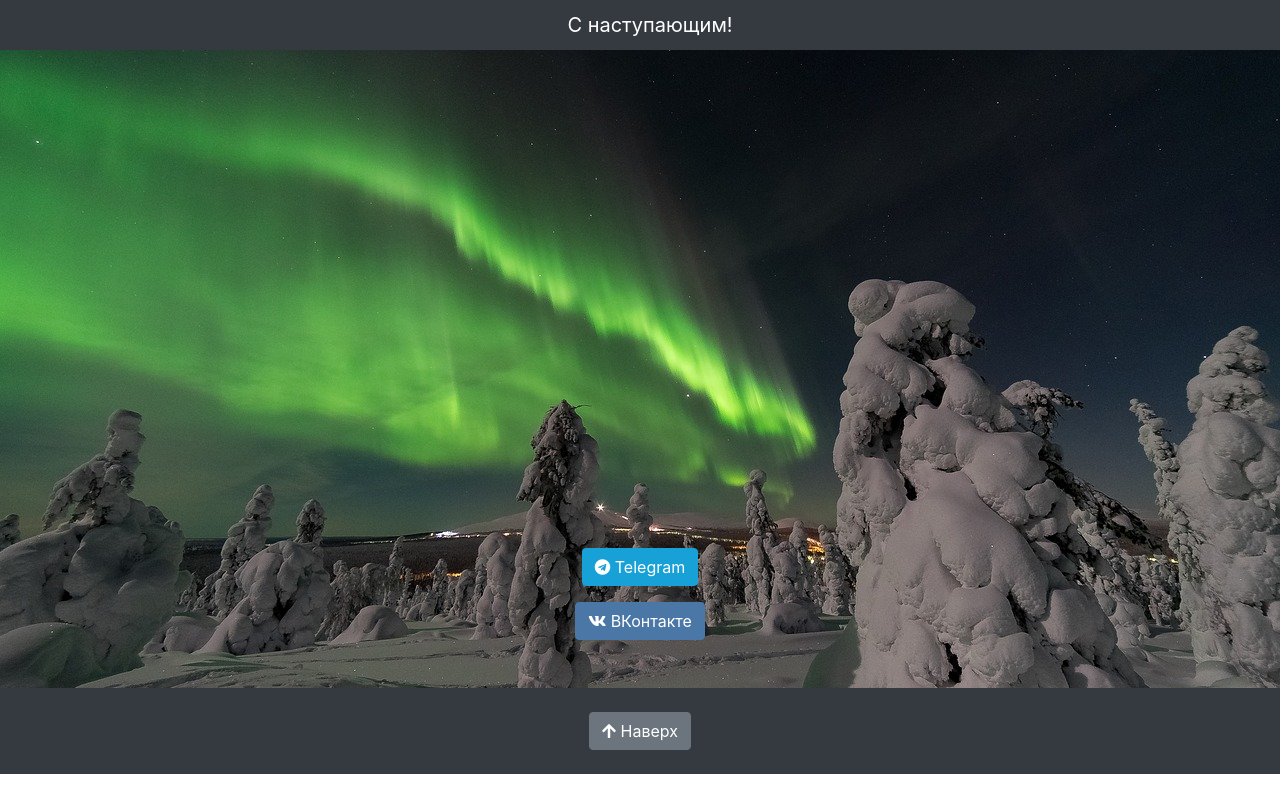
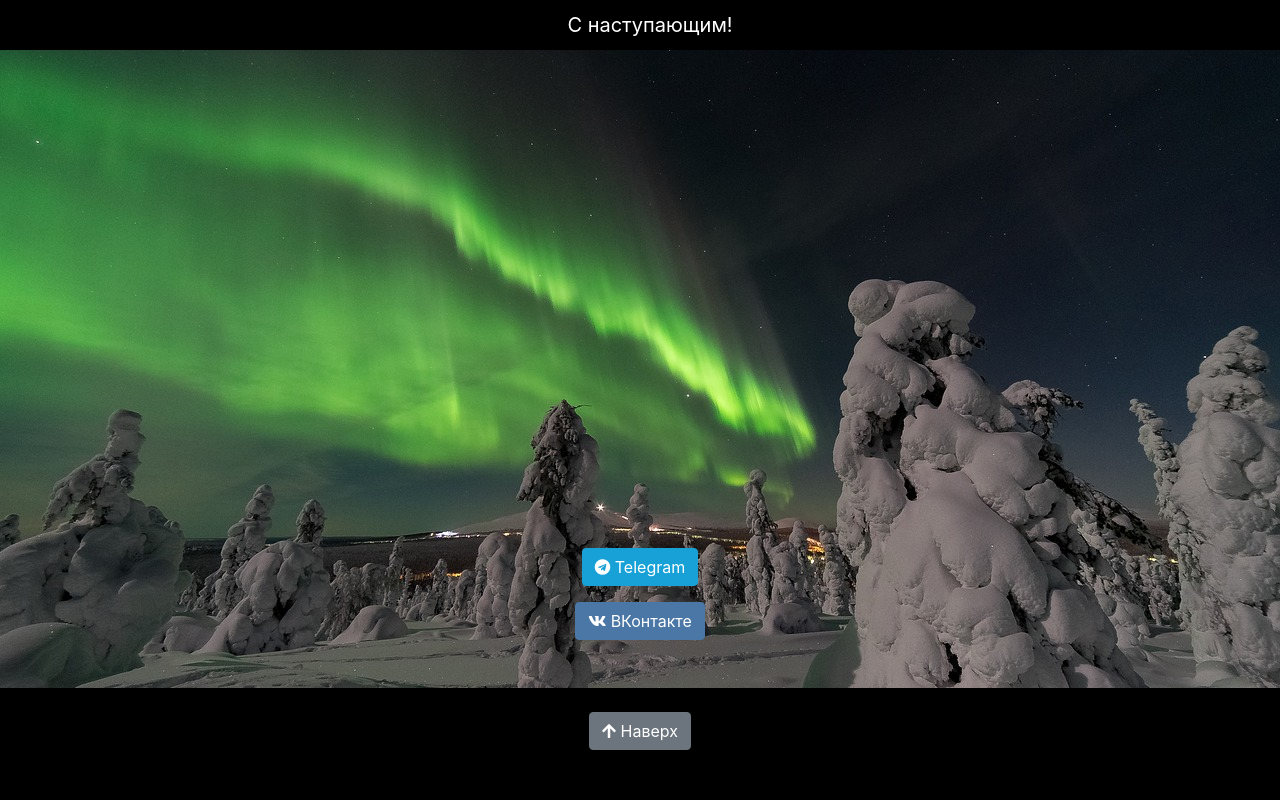
Before and after one commit to VadimCpp/vadimcpp.ru, a website: page index.html in a window 1280 px wide. Drawn offline with nearby package versions, Linux system fonts and the light colour scheme.

Commit message:
Update design to dark

```diff
--- a/css/style.css
+++ b/css/style.css
@@ -86,9 +86,11 @@
     background-size: cover;
 }
 
-.body-full-screen {
-    min-height: 100%;
+.body-theme {
+  min-height: 100%;
+  background-color: black;
 }
+
 
 .container-color {
   background-color: rgba(255, 255, 255, .8);
@@ -96,11 +98,13 @@
 }
 
 footer {
-  background-color: #343a40;
+  background-color: trasnparent;
+  /*background-color: #343a40;*/
 }
 
 .section-separator {
-  background-color: #343a40;
+  background-color: trasnparent;
+  /*background-color: #343a40;*/
   color: #fff;
   height: 50px;
   padding-top: 10px;
--- a/index.html
+++ b/index.html
@@ -20,7 +20,7 @@
   <link rel="stylesheet" type="text/css" href="css/style.css">
 </head>
 
-<body class="body-full-screen">
+<body class="body-theme">
 
 <!--   <header>
     <nav class="navbar navbar-expand-lg navbar-light bg-light">
```
